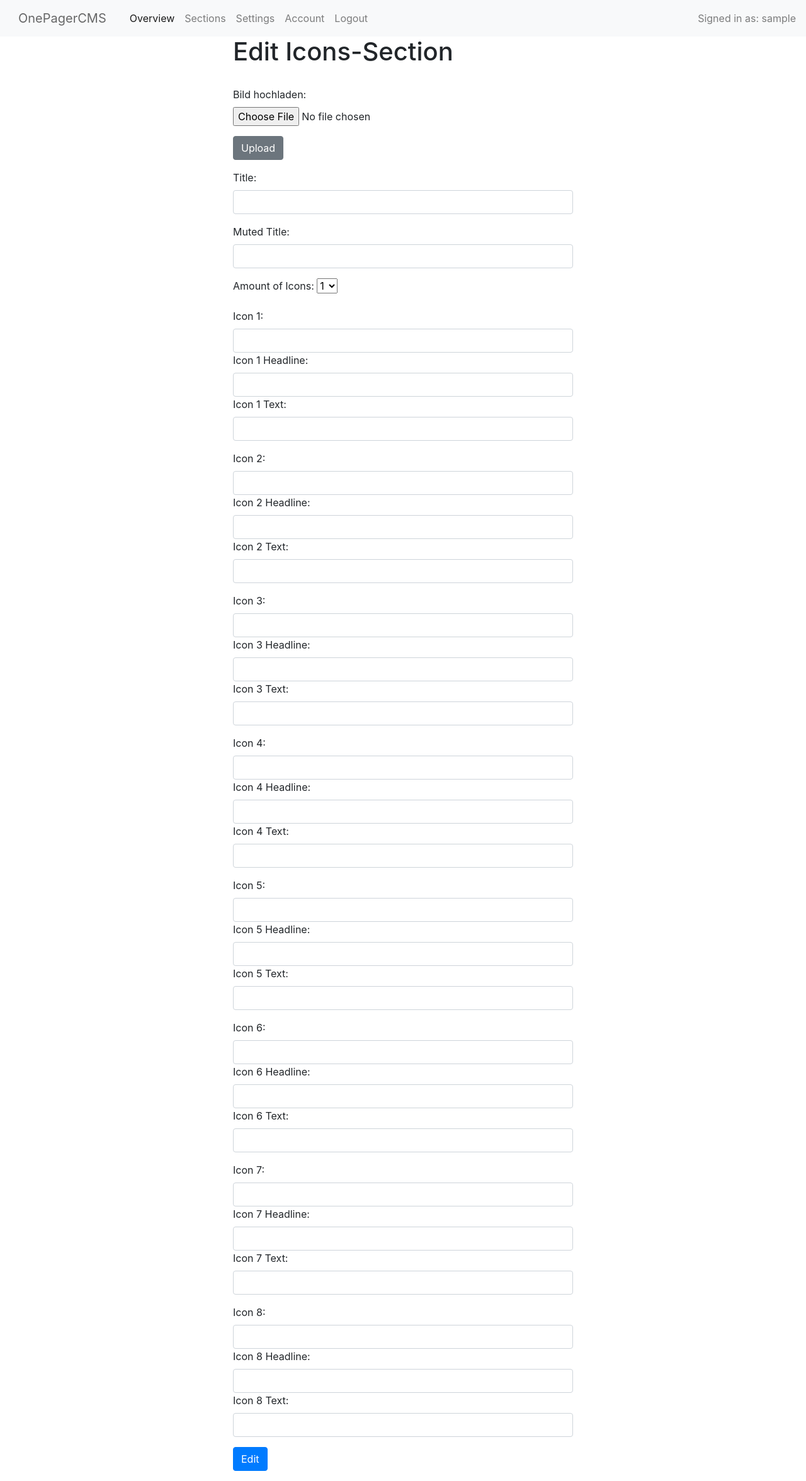
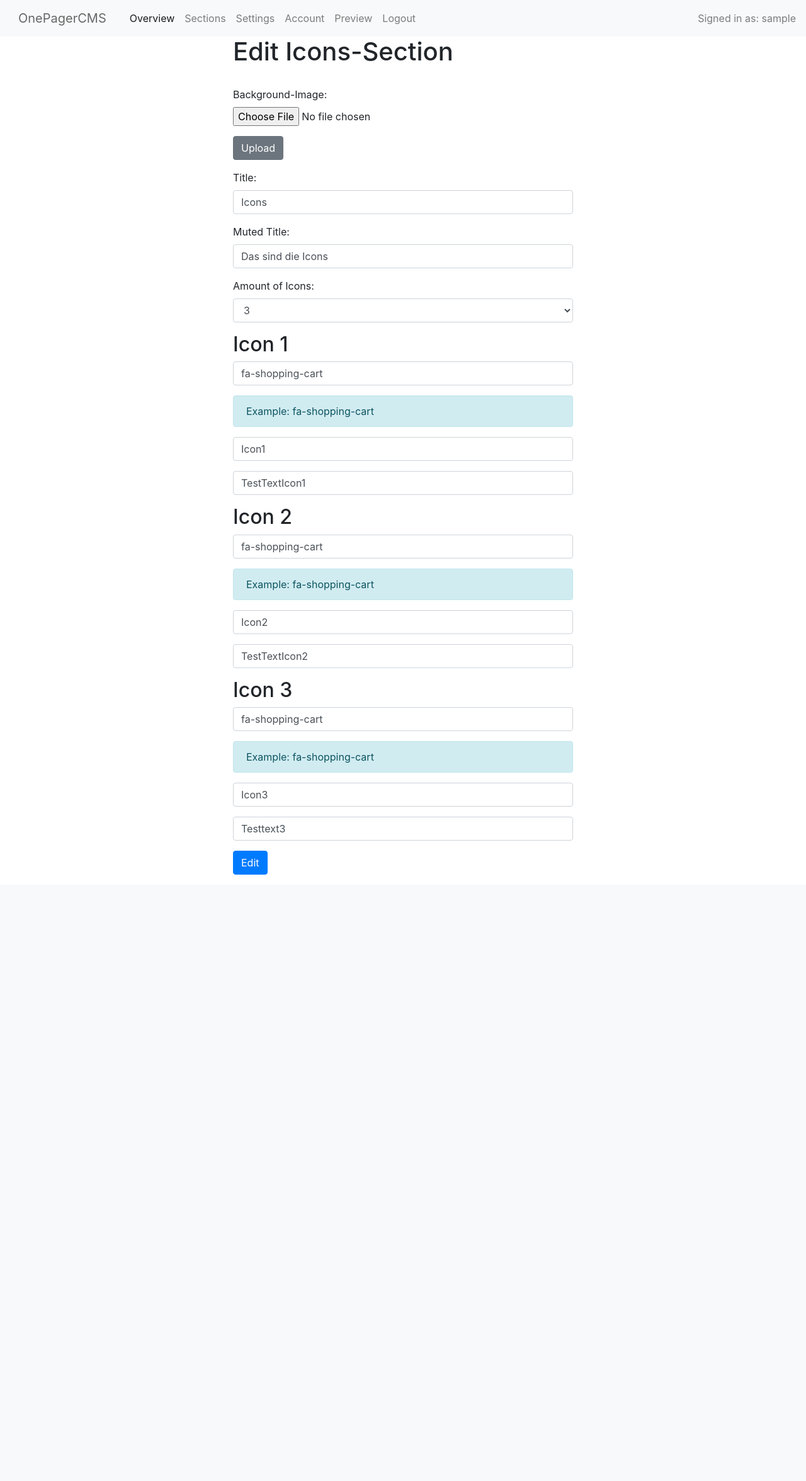
Before and after one commit to lukasboc/onepagercms, a PHP site: page /misc/icons.php?id=1&action=Edit in a window 1280 px wide. Shown: the whole page at 63% size. After the commit the page ends 1389 px from the top, so only its background shows below. Run offline with PHP 8.4, Linux system fonts and the light colour scheme; the visitor is signed in with stand-in values (Sample User, id 1); data comes from the database, SQL or seed files in the repository; some libraries are stand-ins or nearby versions.

Commit message:
redesigned edit icons and return object not array after sql, added preview to backend

```diff
--- a/core/inc/header.php
+++ b/core/inc/header.php
@@ -28,6 +28,9 @@ echo '
                 <a class="nav-link" href="../core/account.php">Account</a>
             </li>
             <li class="nav-item">
+                <a class="nav-link" href="../core/preview.php">Preview</a>
+            </li>
+            <li class="nav-item">
                 <a class="nav-link" href="../misc/logout.php">Logout</a>
             </li>
         </ul>
--- a/database/SQLSectionActions.php
+++ b/database/SQLSectionActions.php
@@ -360,7 +360,27 @@ class SQLSectionActions implements ISectionActions
         $getfromspecial->execute();
         $section = $getfromspecial->fetch();
 
-        return $section;
+        $standard = new Standard($section['specialid'], $section['position'], 'standard', $section['title'], $section['mutedtitle'], $section['text'], $section['date'], $id);
+
+        return $standard;
+        } elseif ($selection['type'] == 'icons'){
+            $getfromspecial = $db->prepare('select * from icons where specialid=:specialid');
+            $getfromspecial->bindValue(':specialid', $selection['specialid']);
+            $getfromspecial->execute();
+            $section = $getfromspecial->fetch();
+            $iconarray = Array();
+            $iconheadlinearray = Array();
+            $icontextarray = Array();
+            for($i = 6; $i < 14; $i++){
+                if($section[$i] != null){
+                    array_push($iconarray, $section[$i]);
+                    array_push($iconheadlinearray, $section[$i+8]);
+                    array_push($icontextarray, $section[$i+16]);
+                }
+            }
+            $icons = new Icons($section['specialid'], $section['position'], 'icons', $section['title'], $section['mutedtitle'], $section['date'], $iconarray, $iconheadlinearray, $icontextarray, $id);
+
+            return $icons;
         }
 
     }
--- a/misc/icons.php
+++ b/misc/icons.php
@@ -11,6 +11,20 @@ $Text = "";
 $sid = "";
 $id = "";
 $backgroundimage = "";
+
+if(isset($_GET['id'])){
+    $id = $_GET['id'];
+    include "../database/SQLSectionActions.php";
+    $actions = new SQLSectionActions();
+    $section = $actions->getSectionByID($id);
+
+    $title = $section->getTitle();
+    $mutedTitle = $section->getMutedtitle();
+    $iconamount = sizeof($section->getIcons());
+    $icons = $section->getIcons();
+    $iconheadlines = $section->getIconHeadline();
+    $icontexts = $section->getIconTexts();
+}
 
 ?>
 <!DOCTYPE html>
@@ -31,7 +45,7 @@ $backgroundimage = "";
             <form enctype="multipart/form-data" action="../misc/backgroundupload.php" method="post" id="uploadform">
                 <div class="form-group">
                     <img class="img-fluid" src="<?php echo $backgroundimage ?>"><br>
-                    <label for="image-upload">Bild hochladen:</label>
+                    <label for="image-upload">Background-Image:</label>
                     <input type="hidden" id="id" class="form-control" name="id" readonly
                            value="<?php echo $id ?>">
                     <input type="hidden" id="action" class="form-control" name="action" readonly
@@ -53,136 +67,62 @@ $backgroundimage = "";
 
                 <div class="form-group">
                     <label for="title">Title:</label>
-                    <input type="text" id="title" class="form-control" required name="title"
+                    <input type="text" id="title" class="form-control" required name="title" value="<?php echo $title ?>"
                     >
                 </div>
 
                 <div class="form-group">
                     <label for="mutedtitle"">Muted Title:</label>
                     <input type="text" id=mutedtitle" class="form-control" required
-                           name="mutedtitle"
+                           name="mutedtitle" value="<?php echo $mutedTitle ?>"
                     >
                 </div>
 
                 <div class="form-group">
                     <label for="description">Amount of Icons:</label>
-                    <select id="amound-of-sections" name="amound-of-sections">
-                        <option>1</option>
-                        <option>2</option>
-                        <option>3</option>
-                        <option>4</option>
-                        <option>5</option>
-                        <option>6</option>
-                        <option>7</option>
-                        <option>8</option>
+                    <select class="form-control" id="amound-of-sections" name="amound-of-sections">
+                        <?php
+                        for($i = 1; $i < 9; $i++){
+                            if ($i == $iconamount){
+                                $select = "selected";
+                            } else{
+                                $select = "";
+                            }
+                            echo '<option ' . $select . ' value="' . $i .  '">' . $i . '</option>';
+                        }
+                        ?>
                     </select>
                 </div>
 
-
-                <div class="form-group">
-                    <label for="icon-1">Icon 1:</label>
-                    <input type="text" id=icon-1" class="form-control"
-                           name="icon-1">
-                    <label for="icon-1-headline">Icon 1 Headline:</label>
-                    <input type="text" id=icon-1-headline" class="form-control"
-                           name="icon-1-headline">
-                    <label for="icon-1-text">Icon 1 Text:</label>
+                <?php
+                for ($i = 1; $i < 9; $i++){
+                    if(isset($icons[$i-1])){
+                        $icon = $icons[$i-1];
+                        $iconheadline = $iconheadlines[$i-1];
+                        $icontext = $icontexts[$i-1];
+                    }
+                    else {
+                        $icon = "";
+                        $iconheadline = "";
+                        $icontext = "";
+                    }
+                    echo '
+                    <div class="form-group iconoption" id="' . $i . '">
+                    <h2>Icon ' . $i . '</h2>
+                    <input type="text" id=icon-' . $i . '" class="form-control mb-3"
+                           name="icon-' . $i . '" placeholder="Icon" value="' . $icon . '">
+                    <div class="alert alert-info" role="alert">
+                        Example: fa-shopping-cart
+                    </div>
+                            <input type="text" id=icon-' . $i . '-headline" class="form-control mb-3"
+                           name="icon-' . $i . '-headline" placeholder="Headline" value="' . $iconheadline . '">
                     <input type="text" id=icon-1-text" class="form-control"
-                           name="icon-1-text">
+                           name="icon-' . $i . '-text" placeholder="Text" value="' . $icontext . '">
 
                 </div>
-
-                <div class="form-group">
-                    <label for="icon-2">Icon 2:</label>
-                    <input type="text" id=icon-2" class="form-control"
-                           name="icon-2">
-                    <label for="icon-2-headline">Icon 2 Headline:</label>
-                    <input type="text" id=icon-1-headline" class="form-control"
-                           name="icon-2-headline">
-                    <label for="icon-2-text">Icon 2 Text:</label>
-                    <input type="text" id=icon-1-text" class="form-control"
-                           name="icon-2-text">
-
-                </div>
-
-                <div class="form-group">
-                    <label for="icon-3">Icon 3:</label>
-                    <input type="text" id=icon-3" class="form-control"
-                           name="icon-3">
-                    <label for="icon-3-headline">Icon 3 Headline:</label>
-                    <input type="text" id=icon-3-headline" class="form-control"
-                           name="icon-3-headline">
-                    <label for="icon-3-text">Icon 3 Text:</label>
-                    <input type="text" id=icon-3-text" class="form-control"
-                           name="icon-3-text">
-
-                </div>
-
-                <div class="form-group">
-                    <label for="icon-4">Icon 4:</label>
-                    <input type="text" id=icon-4" class="form-control"
-                           name="icon-4">
-                    <label for="icon-4-headline">Icon 4 Headline:</label>
-                    <input type="text" id=icon-1-headline" class="form-control"
-                           name="icon-4-headline">
-                    <label for="icon-4-text">Icon 4 Text:</label>
-                    <input type="text" id=icon-4-text" class="form-control"
-                           name="icon-4-text">
-
-                </div>
-
-                <div class="form-group">
-                    <label for="icon-5">Icon 5:</label>
-                    <input type="text" id=icon-5" class="form-control"
-                           name="icon-5">
-                    <label for="icon-5-headline">Icon 5 Headline:</label>
-                    <input type="text" id=icon-5-headline" class="form-control"
-                           name="icon-5-headline">
-                    <label for="icon-5-text">Icon 5 Text:</label>
-                    <input type="text" id=icon-5-text" class="form-control"
-                           name="icon-5-text">
-
-                </div>
-
-                <div class="form-group">
-                    <label for="icon-6">Icon 6:</label>
-                    <input type="text" id=icon-6" class="form-control"
-                           name="icon-6">
-                    <label for="icon-6-headline">Icon 6 Headline:</label>
-                    <input type="text" id=icon-6-headline" class="form-control"
-                           name="icon-6-headline">
-                    <label for="icon-6-text">Icon 6 Text:</label>
-                    <input type="text" id=icon-6-text" class="form-control"
-                           name="icon-6-text">
-
-                </div>
-
-                <div class="form-group">
-                    <label for="icon-7">Icon 7:</label>
-                    <input type="text" id=icon-7" class="form-control"
-                           name="icon-7">
-                    <label for="icon-7-headline">Icon 7 Headline:</label>
-                    <input type="text" id=icon-1-headline" class="form-control"
-                           name="icon-7-headline">
-                    <label for="icon-7-text">Icon 7 Text:</label>
-                    <input type="text" id=icon-7-text" class="form-control"
-                           name="icon-7-text">
-
-                </div>
-
-                <div class="form-group">
-                    <label for="icon-8">Icon 8:</label>
-                    <input type="text" id=icon-8" class="form-control"
-                           name="icon-8">
-                    <label for="icon-8-headline">Icon 8 Headline:</label>
-                    <input type="text" id=icon-8-headline" class="form-control"
-                           name="icon-8-headline">
-                    <label for="icon-8-text">Icon 8 Text:</label>
-                    <input type="text" id=icon-8-text" class="form-control"
-                           name="icon-8-text">
-
-                </div>
-
+                    ';
+                }
+                ?>
                 <div class="form-group">
                     <input type="hidden" id="image" class="form-control" required name="image" readonly
                            value="">
@@ -198,5 +138,71 @@ $backgroundimage = "";
         <div class="col"></div>
     </div>
 </div>
+<script src="https://ajax.googleapis.com/ajax/libs/jquery/2.1.1/jquery.min.js"></script>
+<script>
+    $(document).ready(function(){
+        $("select").change(function(){
+            $(this).find("option:selected").each(function(){
+                if($(this).attr("value")=="1"){
+                    $(".iconoption").not("#1").hide();
+                    $("#1").show();
+                }else if($(this).attr("value")=="2"){
+                    $(".iconoption").not("#2").hide();
+                    $("#1").show();
+                    $("#2").show();
+                }else if($(this).attr("value")=="3"){
+                    $(".iconoption").not("#3").hide();
+                    $("#1").show();
+                    $("#2").show();
+                    $("#3").show();
+                }else if($(this).attr("value")=="4"){
+                    $(".iconoption").not("#4").hide();
+                    $("#1").show();
+                    $("#2").show();
+                    $("#3").show();
+                    $("#4").show();
+                }else if($(this).attr("value")=="5"){
+                    $(".iconoption").not("#5").hide();
+                    $("#1").show();
+                    $("#2").show();
+                    $("#3").show();
+                    $("#4").show();
+                    $("#5").show();
+                }else if($(this).attr("value")=="6"){
+                    $(".iconoption").not("#6").hide();
+                    $("#1").show();
+                    $("#2").show();
+                    $("#3").show();
+                    $("#4").show();
+                    $("#5").show();
+                    $("#6").show();
+
+                }else if($(this).attr("value")=="7"){
+                    $(".iconoption").not("#7").hide();
+                    $("#1").show();
+                    $("#2").show();
+                    $("#3").show();
+                    $("#4").show();
+                    $("#5").show();
+                    $("#6").show();
+                    $("#7").show();
+
+                }else if($(this).attr("value")=="8"){
+                    $(".iconoption").not("#8").hide();
+                    $("#1").show();
+                    $("#2").show();
+                    $("#3").show();
+                    $("#4").show();
+                    $("#5").show();
+                    $("#6").show();
+                    $("#7").show();
+                    $("#8").show();
+                } else{
+                    $(".iconoption").hide();
+                }
+            });
+        }).change();
+    });
+</script>
 </body>
 </html>
--- a/pages/index.php
+++ b/pages/index.php
@@ -42,9 +42,9 @@
 <header class="masthead">
     <div class="container">
         <div class="intro-text">
-            <div class="intro-lead-in">Welcome To Our Studio!</div>
-            <div class="intro-heading text-uppercase">It's Nice To Meet You</div>
-            <a class="btn btn-primary btn-xl text-uppercase js-scroll-trigger" href="#services">Tell Me More</a>
+            <div class="intro-lead-in">Welcome To OnePager CMS</div>
+            <div class="intro-heading text-uppercase">CMS for OnePager-Sites</div>
+            <a class="btn btn-primary btn-xl text-uppercase js-scroll-trigger" href="#services">Download now</a>
         </div>
     </div>
 </header>
```
Also changed, not shown: core/preview.php (added, +13 -0 lines), misc/standard.php (+4 -4 lines).
